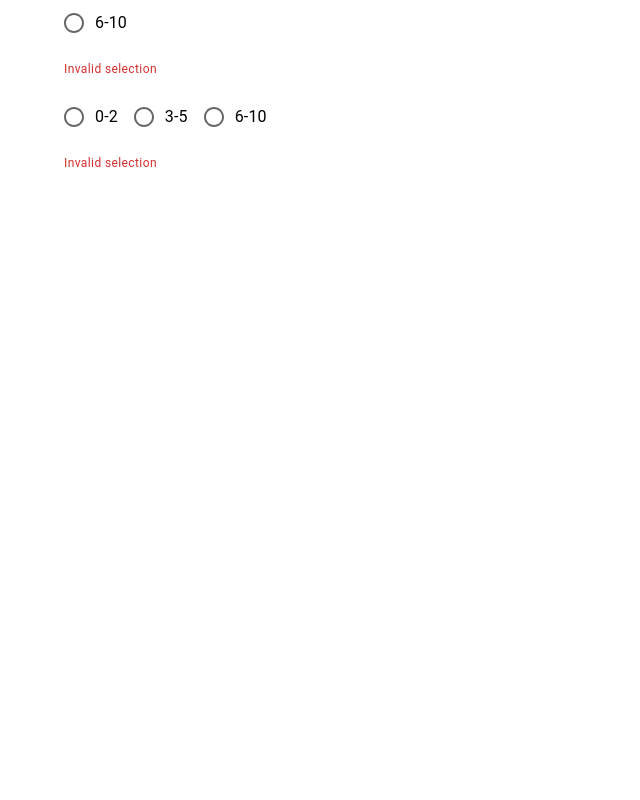
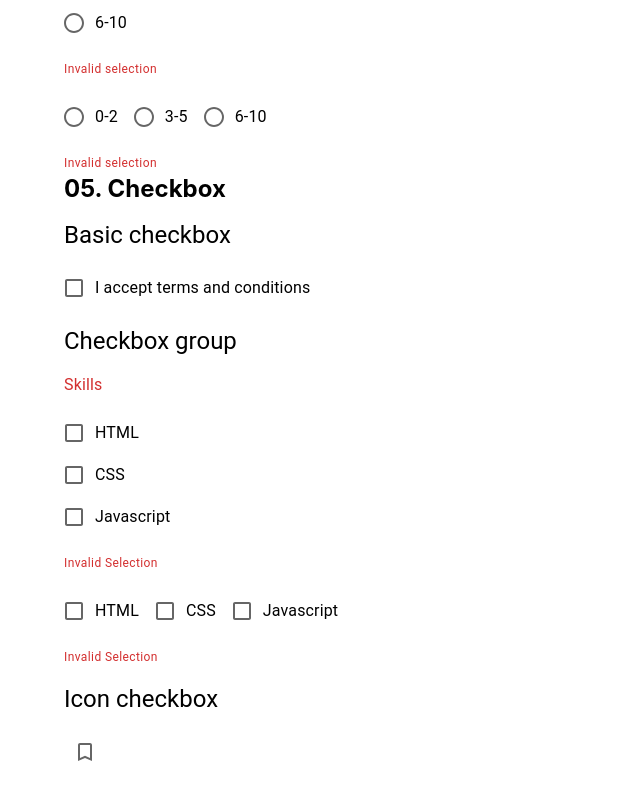
Before and after one commit to clarklindev/react-materialui, a React (Create React App) app: page / in a window 1280 px wide. Shown: the part 3442-4242 px from the top of the page, without its empty margins (0-640 px from the left). Before the commit the page ends 3680 px from the top, so only its background shows below. Built offline with nearby package versions, Linux system fonts and the light colour scheme.

Commit message:
Checkbox / Checkbox grouop

```diff
--- a/src/App.tsx
+++ b/src/App.tsx
@@ -8,6 +8,7 @@ import { MuiTypography } from "./components/MuiTypography";
 import { MuiSelect } from "./components/MuiSelect";
 import { MuiMultiSelect } from "./components/MuiMultiSelect";
 import { MuiRadioButton } from "./components/MuiRadioButton";
+import { MuiCheckbox } from "./components/MuiCheckbox";
 
 function App() {
   return (
@@ -55,8 +56,13 @@ function App() {
       </Stack>
 
       <Stack direction='column' spacing={2}>
-        <h2>05. RadioButton</h2>
+        <h2>05. Radio Button</h2>
         <MuiRadioButton />
+      </Stack>
+
+      <Stack direction='column' spacing={2}>
+        <h2>05. Checkbox</h2>
+        <MuiCheckbox />
       </Stack>
     </div>
   );
--- /dev/null
+++ b/src/components/MuiCheckbox.tsx
@@ -0,0 +1,147 @@
+import {
+  Box,
+  FormControlLabel,
+  Checkbox,
+  Typography,
+  Stack,
+  FormControl,
+  FormLabel,
+  FormGroup,
+  FormHelperText,
+} from "@mui/material";
+
+import BookmarkBorderIcon from "@mui/icons-material/BookmarkBorder";
+import BookmarkIcon from "@mui/icons-material/Bookmark";
+
+import React, { useState } from "react";
+
+export const MuiCheckbox = () => {
+  console.log("--------------------------------");
+  const [acceptTerms, setAcceptTerms] = useState(false);
+  console.log("acceptTerms: ", acceptTerms);
+
+  const [skills, setSkills] = useState<string[]>([]);
+  console.log("skills: ", skills);
+
+  const [bookmark, setBookmark] = useState(false);
+  console.log("bookmark: ", bookmark);
+
+  const handleChange = (event: React.ChangeEvent<HTMLInputElement>) => {
+    setAcceptTerms(event.target.checked);
+  };
+
+  const handleBookmark = (event: React.ChangeEvent<HTMLInputElement>) => {
+    setBookmark(event.target.checked);
+  };
+
+  const handleSkillChange = (event: React.ChangeEvent<HTMLInputElement>) => {
+    const index = skills.indexOf(event.target.value);
+
+    //if not found
+    if (index === -1) {
+      setSkills([...skills, event.target.value]);
+    } else {
+      //else remove from array
+      setSkills(skills.filter((skill) => skill !== event.target.value));
+    }
+  };
+
+  return (
+    <Box>
+      <Stack spacing={2}>
+        <Typography variant='h5'>Basic checkbox</Typography>
+        <Box>
+          <FormControlLabel
+            label='I accept terms and conditions'
+            control={<Checkbox checked={acceptTerms} onChange={handleChange} />}
+          />
+        </Box>
+        <Typography variant='h5'>Checkbox group</Typography>
+        <Box>
+          <FormControl error>
+            <Stack spacing={2}>
+              <FormLabel>Skills</FormLabel>
+              <FormGroup>
+                <FormControlLabel
+                  label='HTML'
+                  control={
+                    <Checkbox
+                      value='html'
+                      checked={skills.includes("html")}
+                      onChange={handleSkillChange}
+                    />
+                  }
+                />
+                <FormControlLabel
+                  label='CSS'
+                  control={
+                    <Checkbox
+                      value='css'
+                      checked={skills.includes("css")}
+                      onChange={handleSkillChange}
+                    />
+                  }
+                />
+                <FormControlLabel
+                  label='Javascript'
+                  control={
+                    <Checkbox
+                      value='javascript'
+                      checked={skills.includes("javascript")}
+                      onChange={handleSkillChange}
+                    />
+                  }
+                />
+              </FormGroup>
+              <FormHelperText>Invalid Selection</FormHelperText>
+              {/* row */}
+              <FormGroup row>
+                <FormControlLabel
+                  label='HTML'
+                  control={
+                    <Checkbox
+                      value='html'
+                      checked={skills.includes("html")}
+                      onChange={handleSkillChange}
+                    />
+                  }
+                />
+                <FormControlLabel
+                  label='CSS'
+                  control={
+                    <Checkbox
+                      value='css'
+                      checked={skills.includes("css")}
+                      onChange={handleSkillChange}
+                    />
+                  }
+                />
+                <FormControlLabel
+                  label='Javascript'
+                  control={
+                    <Checkbox
+                      value='javascript'
+                      checked={skills.includes("javascript")}
+                      onChange={handleSkillChange}
+                    />
+                  }
+                />
+              </FormGroup>
+              <FormHelperText>Invalid Selection</FormHelperText>
+            </Stack>
+          </FormControl>
+        </Box>
+
+        <Typography variant='h5'>Icon checkbox</Typography>
+        <Box>
+          <Checkbox
+            icon={<BookmarkBorderIcon />}
+            checkedIcon={<BookmarkIcon />}
+            checked={bookmark}
+            onChange={handleBookmark}
+          />
+        </Box>
+      </Stack>
+    </Box>
+  );
+};
```
